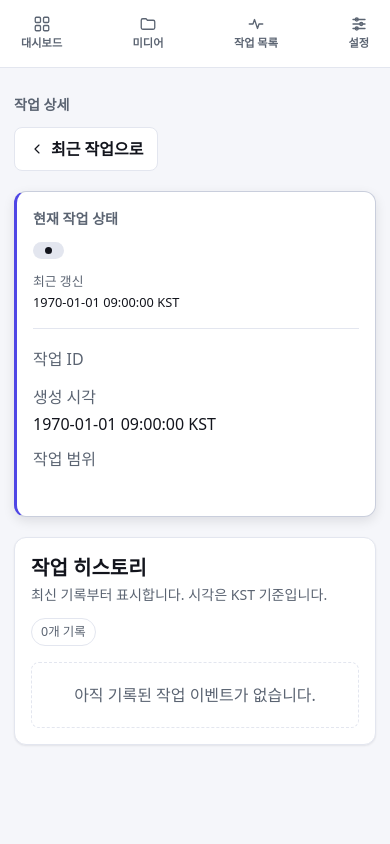
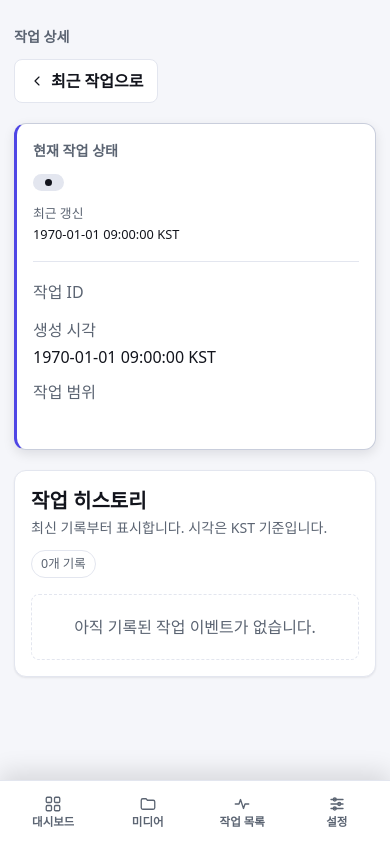
Before and after one commit to blackark87/stt-to-subtitle, a FastAPI app: template src/stt_to_subtitle/templates/job.html in a window 390 px wide. Run offline with FastAPI, Linux system fonts and the light colour scheme; the template is opened without the code that fills it, so the values that code supplies are empty; parts of the project's set-up code (start-up, migrations or seed data) failed here and were passed over.

Commit message:
모바일 내비게이션을 하단 고정 레이아웃으로 전환

```diff
--- a/src/stt_to_subtitle/static/app.css
+++ b/src/stt_to_subtitle/static/app.css
@@ -122,22 +122,6 @@ a { color: var(--accent); }
 }
 .sidebar-logout:hover { border-color: var(--line); background: var(--surface-sunken); color: var(--text); box-shadow: none; }
 .app-frame { min-width: 0; }
-.topbar {
-  position: sticky;
-  top: 0;
-  z-index: 10;
-  min-height: 58px;
-  padding: 12px 30px;
-  background: color-mix(in srgb, var(--card) 88%, transparent);
-  backdrop-filter: blur(8px);
-  -webkit-backdrop-filter: blur(8px);
-  border-bottom: 1px solid var(--line);
-  display: flex;
-  align-items: center;
-  justify-content: flex-end;
-}
-.mobile-brand { display: none; align-items: center; gap: 9px; color: var(--text); font-weight: 800; text-decoration: none; }
-.topbar-context { color: var(--muted); font-size: .78rem; font-weight: 650; }
 .container { width: 100%; max-width: 1360px; margin: 0 auto; padding: 34px 32px 72px; }
 .auth-container { max-width: 520px; }
 .card { background: var(--card); border: 1px solid var(--line); border-radius: var(--radius-card); padding: 20px; margin: 20px 0; box-shadow: var(--shadow-card); }
@@ -806,28 +790,50 @@ code { overflow-wrap: anywhere; }
 @media (max-width: 760px) {
   .app-shell { display: block; }
   .sidebar {
+    position: fixed;
+    top: auto;
+    right: 0;
+    bottom: 0;
+    left: 0;
+    z-index: 100;
+    width: auto;
     height: auto;
-    min-height: 58px;
-    flex-direction: row;
-    align-items: center;
-    gap: 12px;
-    padding: 9px 14px;
+    min-height: 64px;
+    display: block;
+    padding: 6px 8px calc(6px + env(safe-area-inset-bottom));
     border-right: 0;
-    border-bottom: 1px solid var(--line);
+    border-top: 1px solid var(--line);
+    box-shadow: 0 -8px 24px color-mix(in srgb, #000 12%, transparent);
   }
-  .brand-copy, .sidebar-footer { display: none; }
-  .primary-nav { min-width: 0; display: flex; flex: 1; gap: 4px; overflow-x: auto; }
-  .primary-nav a { min-height: 38px; gap: 6px; padding: 8px 10px; white-space: nowrap; }
-  .topbar { display: none; }
-  .container { padding-top: 26px; }
+  .sidebar > .brand, .sidebar-footer { display: none; }
+  .primary-nav {
+    width: 100%;
+    min-width: 0;
+    display: grid;
+    grid-template-columns: repeat(4, minmax(0, 1fr));
+    gap: 4px;
+  }
+  .primary-nav a {
+    width: 100%;
+    min-width: 0;
+    min-height: 50px;
+    display: grid;
+    align-content: center;
+    justify-items: center;
+    gap: 2px;
+    padding: 5px 4px;
+    font-size: .72rem;
+    line-height: 1.15;
+    text-align: center;
+    white-space: nowrap;
+  }
+  .primary-nav a span { max-width: 100%; overflow: hidden; text-overflow: ellipsis; }
+  .container { padding-top: 26px; padding-bottom: calc(94px + env(safe-area-inset-bottom)); }
   .dashboard-action-card { grid-template-columns: auto 1fr; }
   .dashboard-action-card > .button { grid-column: 1 / -1; }
 }
 @media (max-width: 520px) {
   .container { padding-right: 14px; padding-left: 14px; }
-  .sidebar > .brand { display: none; }
-  .primary-nav { justify-content: space-between; }
-  .primary-nav a { display: grid; justify-items: center; gap: 2px; padding: 6px 7px; font-size: .7rem; }
   .card { padding: 16px; }
   .stat-strip { grid-template-columns: 1fr; }
   .media-board { grid-template-columns: repeat(2, minmax(0, 1fr)); }
--- a/src/stt_to_subtitle/templates/base.html
+++ b/src/stt_to_subtitle/templates/base.html
@@ -44,13 +44,6 @@
           </div>
         </aside>
         <div class="app-frame">
-          <header class="topbar">
-            <a href="/" class="mobile-brand">
-              <span class="brand-mark" aria-hidden="true">{{ icons.captions(16) }}</span>
-              STT to Subtitle
-            </a>
-            <span class="topbar-context">미디어 전사·번역 워크스페이스</span>
-          </header>
           <main class="container">
             {% block content %}{% endblock %}
           </main>
```
Also changed, not shown: IMPLEMENTATION_SUMMARY.md (+3 -1 lines), tests/test_web_app.py (+7 -0 lines).
